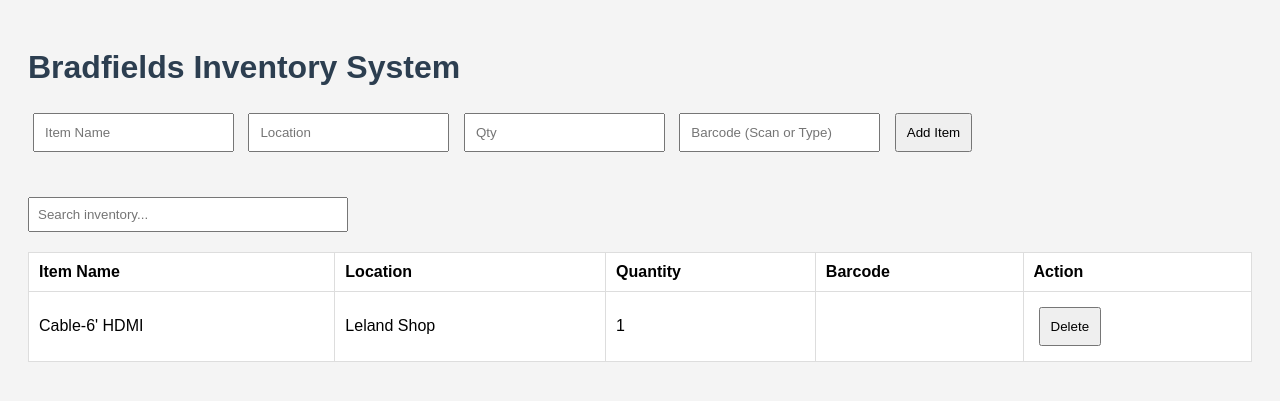
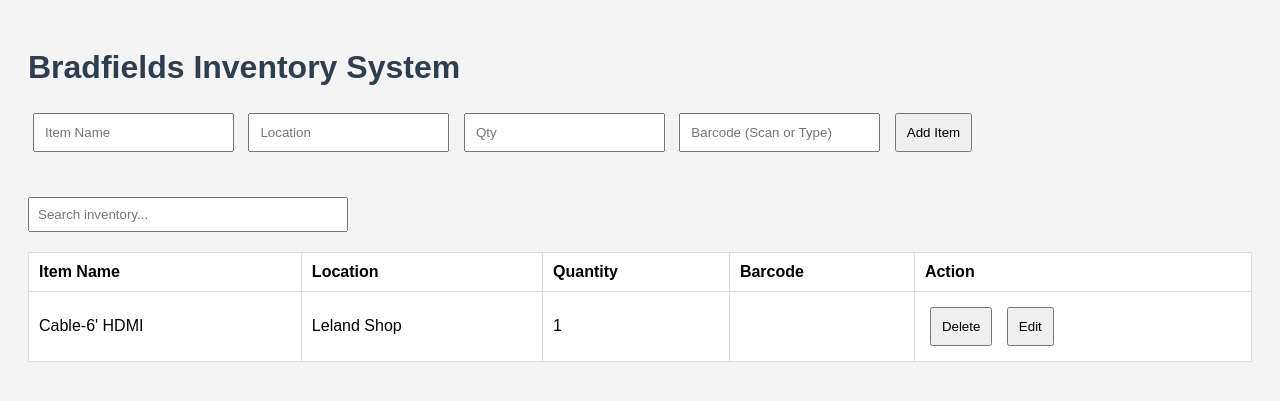
Before and after one commit to swharper2306/bradfields-inventory, a Flask app: page / in a window 1280 px wide. Shown: the top 401 px of the page. Run offline with Flask 3, Linux system fonts and the light colour scheme; data comes from the database, SQL or seed files in the repository.

Commit message:
Update index.html

```diff
--- a/templates/index.html
+++ b/templates/index.html
@@ -36,10 +36,13 @@
                 <td>{{ item[3] }}</td>
                 <td>{{ item[4] or '' }}</td>
                 <td>
-                    <form action="/delete/{{ item[0] }}" method="post" style="display:inline;">
-                        <button type="submit">Delete</button>
-                    </form>
-                </td>
+    <form action="/delete/{{ item[0] }}" method="post" style="display:inline;">
+        <button type="submit">Delete</button>
+    </form>
+    <form action="/edit/{{ item[0] }}" method="get" style="display:inline;">
+        <button type="submit">Edit</button>
+    </form>
+</td>
             </tr>
             {% endfor %}
         </tbody>
```
